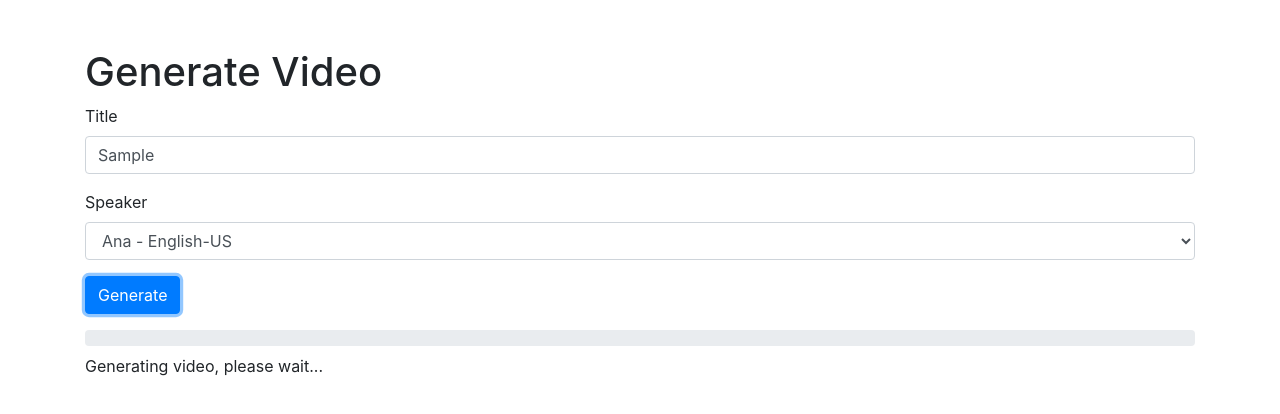
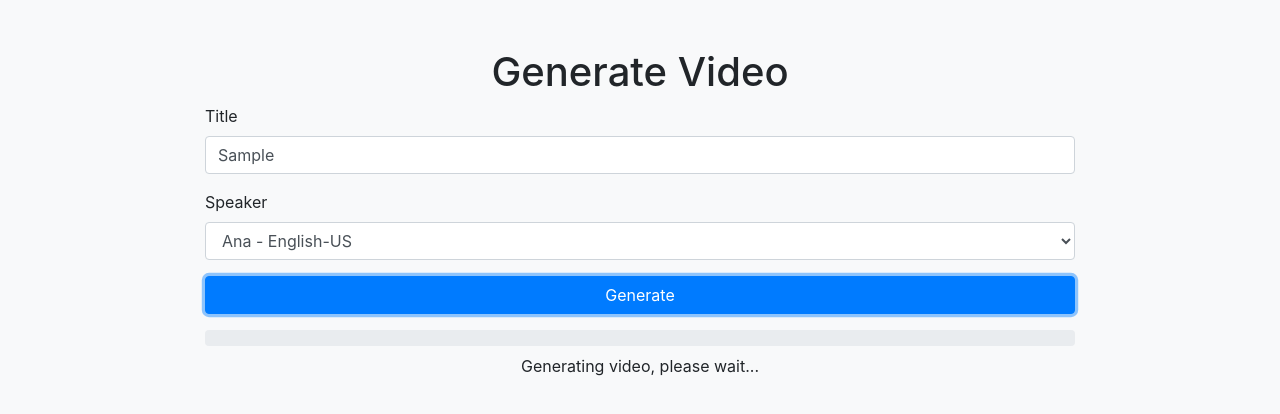
Before and after one commit to Harshit-shrivastav/AI-Video-Generator, a plain HTML site: page static/index.html in a window 1280 px wide. Both pictures are taken after typing "Sample" into the empty fields and a click on the button "Generate". Drawn offline with nearby package versions, Linux system fonts and the light colour scheme; no server answers.

Commit message:
Update index.html

```diff
--- a/static/index.html
+++ b/static/index.html
@@ -4,10 +4,35 @@
     <title>Video Generation</title>
     <link href="https://stackpath.bootstrapcdn.com/bootstrap/4.3.1/css/bootstrap.min.css" rel="stylesheet">
     <script src="https://code.jquery.com/jquery-3.3.1.min.js"></script>
+    <style>
+        /* Additional custom styles */
+        body {
+            background-color: #f8f9fa;
+        }
+        .container {
+            max-width: 600px;
+        }
+        .progress-container {
+            display: none;
+        }
+        .btn-success {
+            width: 100%;
+        }
+        @media (min-width: 768px) {
+            .container {
+                max-width: 700px;
+            }
+        }
+        @media (min-width: 992px) {
+            .container {
+                max-width: 900px;
+            }
+        }
+    </style>
 </head>
 <body>
     <div class="container mt-5">
-        <h1>Generate Video</h1>
+        <h1 class="text-center">Generate Video</h1>
         <form id="generate-form">
             <div class="form-group">
                 <label for="title">Title</label>
@@ -28,13 +53,13 @@
                     <option value="hi-IN-SwaraNeural">Swara - Hindi-IN</option>
                 </select>
             </div>
-            <button type="submit" class="btn btn-primary">Generate</button>
+            <button type="submit" class="btn btn-primary btn-block">Generate</button>
         </form>
-        <div id="progress-container" class="mt-3" style="display:none;">
+        <div id="progress-container" class="progress-container mt-3">
             <div class="progress">
                 <div id="progress-bar" class="progress-bar progress-bar-striped progress-bar-animated" role="progressbar" style="width: 0%;"></div>
             </div>
-            <p id="progress-text" class="mt-2">Generating video, please wait...</p>
+            <p id="progress-text" class="mt-2 text-center">Generating video, please wait...</p>
         </div>
         <a id="download-link" href="#" class="btn btn-success mt-3" style="display:none;">Download Video</a>
     </div>
```
